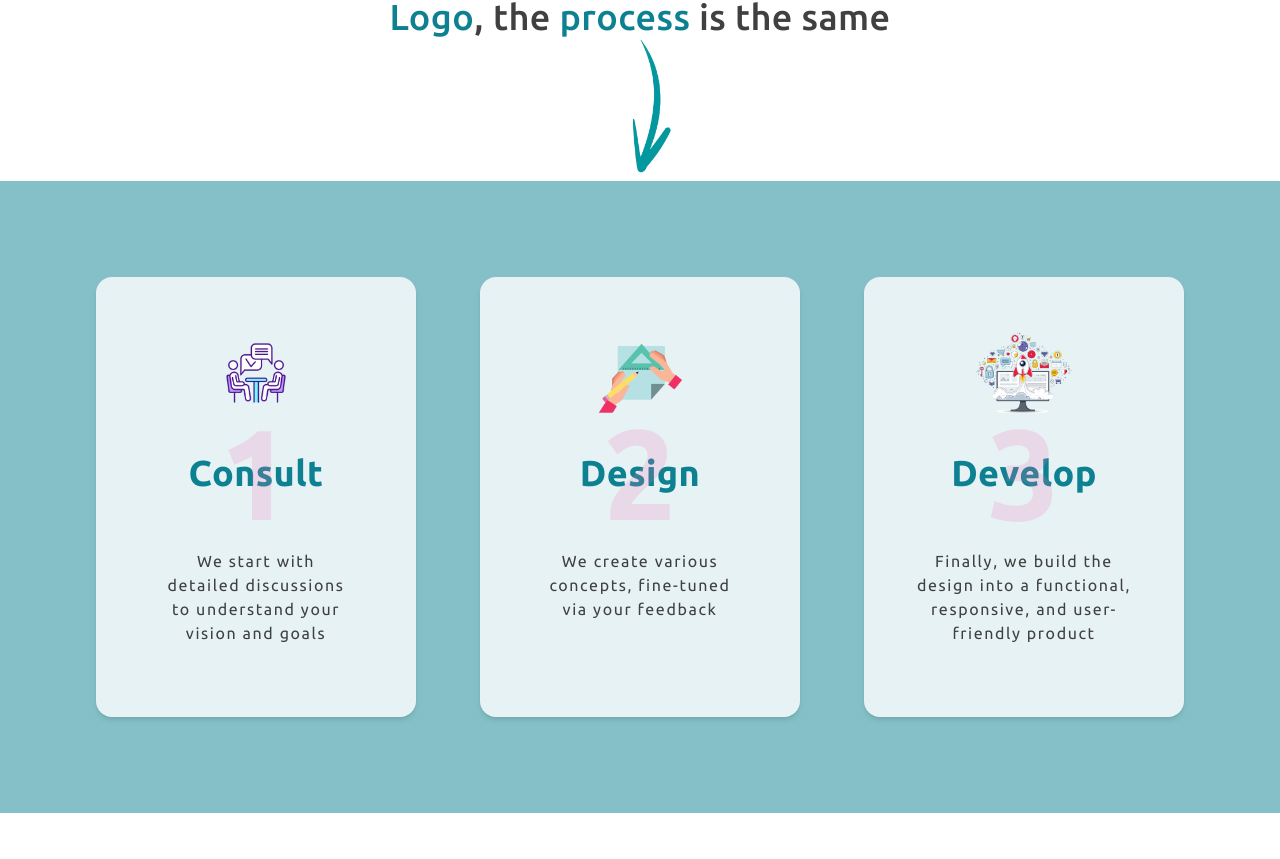
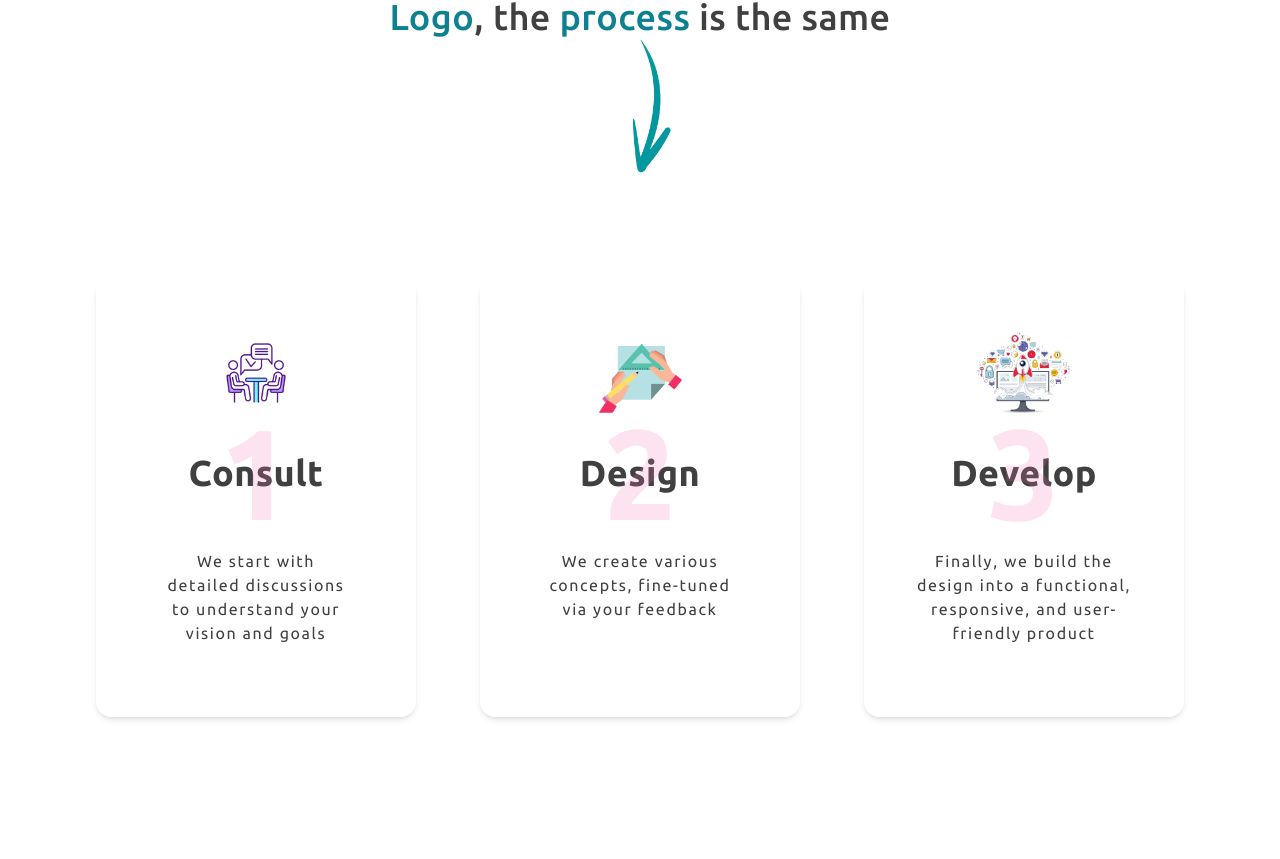
Before and after one commit to KramYengir/rigneymade, a Next.js app: page / in a window 1280 px wide. Shown: the part 1441-2300 px from the top of the page. Built offline with nearby package versions, Linux system fonts and the light colour scheme.

Commit message:
minor tweaks

```diff
--- a/components/Home/ProcessCard.tsx
+++ b/components/Home/ProcessCard.tsx
@@ -15,7 +15,7 @@ const ProcessCard = ({
   number,
 }: ProcessCardProps) => {
   return (
-    <div className="flex flex-col gap-8 text-center max-w-xs py-12 shadow-md rounded-2xl bg-white/80 dark:bg-neutral-900/40 ">
+    <div className="flex flex-col gap-8 text-center max-w-xs py-12 shadow-md rounded-2xl bg-white/90 dark:bg-neutral-900/80 ">
       <Image
         src={icon}
         alt={title}
@@ -23,7 +23,7 @@ const ProcessCard = ({
         aria-hidden
       />
       <div className="relative grid items-center justify-center">
-        <h4 className="text-4xl text-rm-blue-700 dark:text-rm-blue-400 font-bold">
+        <h4 className="text-4xl text-rm-primary-700 dark:text-rm-primary-400 font-bold">
           {title}
         </h4>
         <p className="absolute left-[50%] -translate-x-[50%] grid items-center text-9xl font-bold text-pink-400/20 dark:text-pink-300/20">
--- a/components/Home/ProcessSection.tsx
+++ b/components/Home/ProcessSection.tsx
@@ -6,8 +6,8 @@ import ProcessCard from "@/components/Home/ProcessCard";
 
 const ProcessSection = () => {
   return (
-    <section className="bg-rm-blue-700/50 dark:bg-rm-blue-300/60 py-12">
-      <div className="rm-container flex flex-wrap justify-evenly  gap-y-24 py-12">
+    <section className="bg-rm-primary-700/50 dark:bg-rm-primary-300/60 py-12">
+      <div className="rm-container flex flex-wrap justify-evenly  gap-y-16 py-12">
         <ProcessCard
           icon={consultIcon}
           title="Consult"
```
